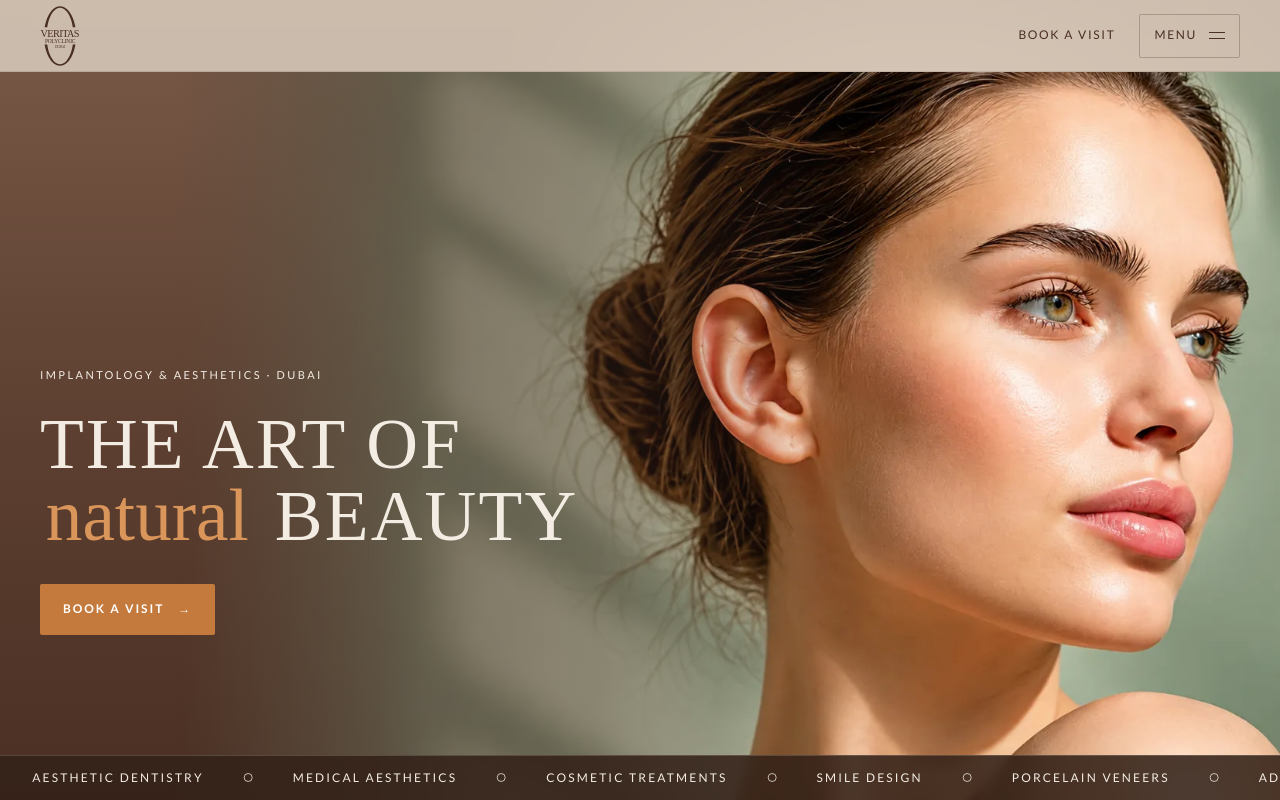
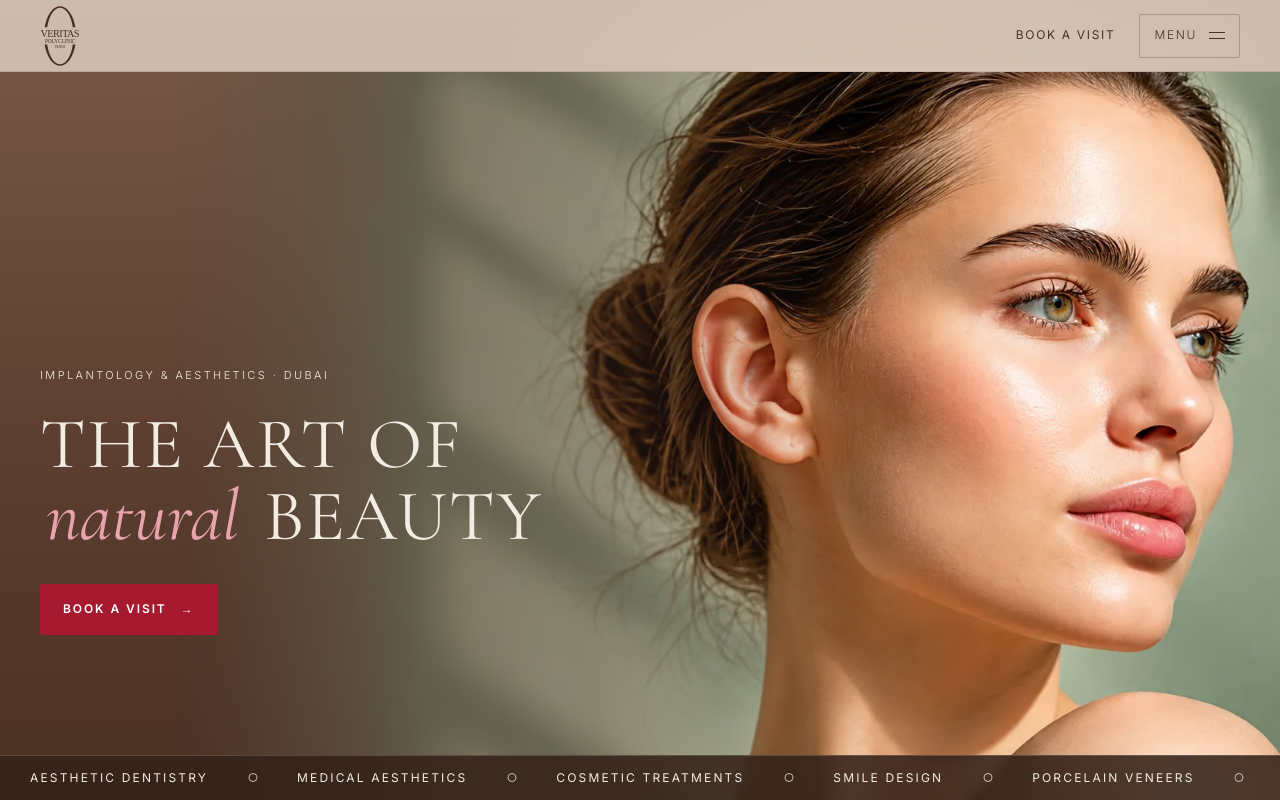
Before and after one commit to jasna18/veritas-clinic, a Vue app in the folder frontend/: page / in a window 1280 px wide. Shown: the top 800 px of the page. Built offline with nearby package versions, Linux system fonts and the light colour scheme.

Commit message:
Complete Cartier-style experiment: apply serif/sans fonts and red accent

```diff
--- a/frontend/src/assets/main.css
+++ b/frontend/src/assets/main.css
@@ -33,18 +33,34 @@
   --sand-deep: var(--caramel);
   --slate: var(--espresso);
   --slate-deep: var(--dark);
+  /* Coffee accent — switched off for the Cartier-style experiment
   --gold: var(--accent);
-  --gold-text: #9a5a25; /* darker accent so small text stays readable on cream */
+  --gold-text: #9a5a25;
   --gold-hover: #a8652f;
+  */
+
+  /* Cartier red, used sparingly as the accent (buttons, small labels, accent words) */
+  --cartier-red: #a6192e;
+  --gold: var(--cartier-red);
+  --gold-text: var(--cartier-red);
+  --gold-hover: #861425;
+  --accent-on-dark: #e8a3ad; /* soft red for accent words on dark backgrounds */
   --ink: var(--dark);
   --muted: #6f5a4d;
   --line: rgba(74, 47, 35, 0.16);
   --line-light: rgba(243, 236, 227, 0.18);
 
   /* Type */
+  /* Previous fonts — switched off for the Cartier-style experiment
   --font-display: 'Marcellus', 'Times New Roman', serif;
   --font-script: 'Pinyon Script', cursive;
   --font-body: 'Lato', system-ui, sans-serif;
+  */
+
+  /* Serif headings, clean sans-serif body */
+  --font-display: 'Cormorant Garamond', 'Times New Roman', serif;
+  --font-script: 'Cormorant Garamond', 'Times New Roman', serif; /* accent words in italic */
+  --font-body: 'Inter', system-ui, sans-serif;
 
   /* Layout */
   --gutter: 40px;
@@ -170,6 +186,7 @@ p {
 
 .script {
   font-family: var(--font-script);
+  font-style: italic; /* elegant serif italic replaces the handwriting script */
   text-transform: none;
   letter-spacing: 0;
   color: var(--gold-text);
--- a/frontend/src/components/BookingSection.vue
+++ b/frontend/src/components/BookingSection.vue
@@ -56,7 +56,7 @@ import { bookingSteps } from '../data/content.js'
 }
 
 .booking__title .script {
-  color: #d9955a;
+  color: var(--accent-on-dark);
 }
 
 .booking__steps {
--- a/frontend/src/components/HeroSection.vue
+++ b/frontend/src/components/HeroSection.vue
@@ -141,7 +141,7 @@ import heroPhoto from '../assets/images/hero-portrait.webp'
 }
 
 .hero__title .script {
-  color: #d9955a;
+  color: var(--accent-on-dark);
   font-size: 1.02em;
 }
 
--- a/frontend/src/components/SiteHeader.vue
+++ b/frontend/src/components/SiteHeader.vue
@@ -260,7 +260,7 @@ onBeforeUnmount(() => {
 }
 
 .menu__link:hover {
-  color: #e0a874;
+  color: var(--accent-on-dark);
 }
 
 .menu__num {
```
